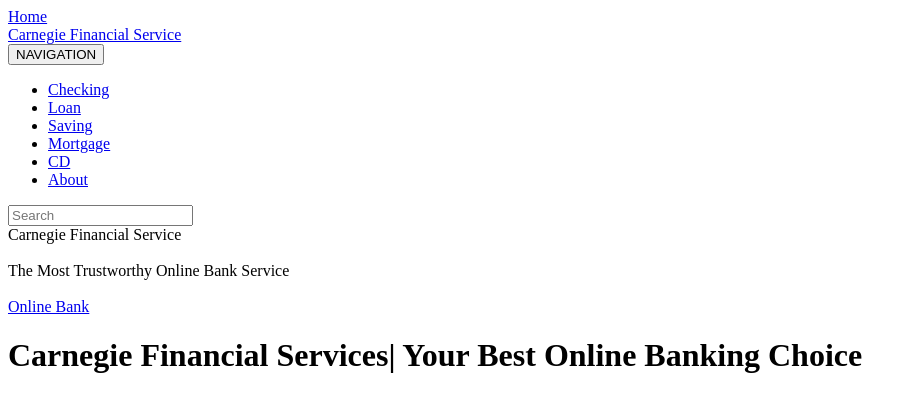
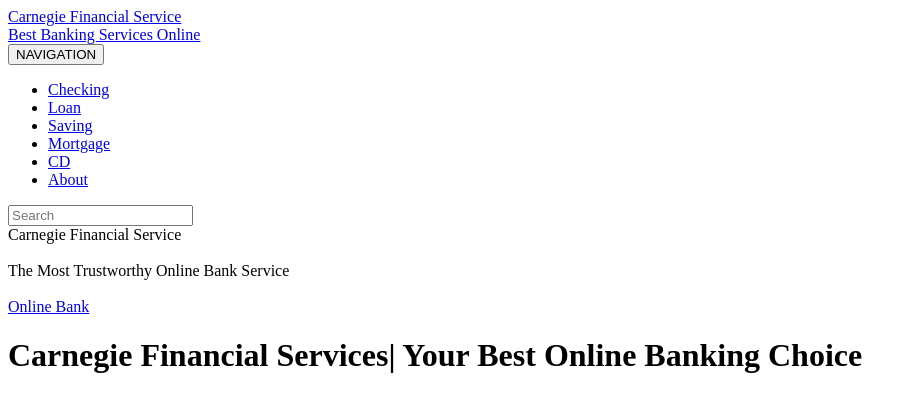
Before and after one commit to TonyTangAndroid/cfs, a PHP site: page / in a window 1280 px wide. Shown: the top 394 px of the page, without its empty margins (0-917 px from the left). Run offline with PHP 8.4, Linux system fonts and the light colour scheme.

Commit message:
modify title

```diff
--- a/about.html
+++ b/about.html
@@ -15,8 +15,8 @@
                 <div class="span12">
 
                     <div id="divLogo" class="pull-left">
-                        <a href="carnegieFinancialService.html" id="divSiteTitle">Home</a><br/>
-                        <a href="carnegieFinancialService.html" id="divTagLine">Carnegie Financial Service</a>
+                        <a href="carnegieFinancialService.html" id="divSiteTitle">Carnegie Financial Service</a><br/>
+                        <a href="carnegieFinancialService.html" id="divTagLine">Best Banking Services Online</a>
                     </div>
 
                     <div id="divMenuRight" class="pull-right">
--- a/carnegieFinancialService.html
+++ b/carnegieFinancialService.html
@@ -17,8 +17,8 @@
                 <div class="span12">
 
                     <div id="divLogo" class="pull-left">
-                        <a href="carnegieFinancialService.html" id="divSiteTitle">Home</a><br/>
-                        <a href="carnegieFinancialService.html" id="divTagLine">Carnegie Financial Service</a>
+                        <a href="carnegieFinancialService.html" id="divSiteTitle">Carnegie Financial Service</a><br/>
+                        <a href="carnegieFinancialService.html" id="divTagLine">Best Banking Services Online</a>
                     </div>
 
                     <div id="divMenuRight" class="pull-right">
--- a/contactUs.html
+++ b/contactUs.html
@@ -17,8 +17,8 @@
                 <div class="span12">
 
                     <div id="divLogo" class="pull-left">
-                        <a href="carnegieFinancialService.html" id="divSiteTitle">Home</a><br/>
-                        <a href="carnegieFinancialService.html" id="divTagLine">Carnegie Financial Service</a>
+                        <a href="carnegieFinancialService.html" id="divSiteTitle">Carnegie Financial Service</a><br/>
+                        <a href="carnegieFinancialService.html" id="divTagLine">Best Banking Services Online</a>
                     </div>
 
                     <div id="divMenuRight" class="pull-right">
--- a/index.html
+++ b/index.html
@@ -17,8 +17,8 @@
                 <div class="span12">
 
                     <div id="divLogo" class="pull-left">
-                        <a href="carnegieFinancialService.html" id="divSiteTitle">Home</a><br/>
-                        <a href="carnegieFinancialService.html" id="divTagLine">Carnegie Financial Service</a>
+                        <a href="carnegieFinancialService.html" id="divSiteTitle">Carnegie Financial Service</a><br/>
+                        <a href="carnegieFinancialService.html" id="divTagLine">Best Banking Services Online</a>
                     </div>
 
                     <div id="divMenuRight" class="pull-right">
--- a/onlineCertificateDeposit.html
+++ b/onlineCertificateDeposit.html
@@ -19,8 +19,8 @@
                 <div class="span12">
 
                     <div id="divLogo" class="pull-left">
-                        <a href="carnegieFinancialService.html" id="divSiteTitle">Home</a><br/>
-                        <a href="carnegieFinancialService.html" id="divTagLine">Carnegie Financial Service</a>
+                        <a href="carnegieFinancialService.html" id="divSiteTitle">Carnegie Financial Service</a><br/>
+                        <a href="carnegieFinancialService.html" id="divTagLine">Best Banking Services Online</a>
                     </div>
 
                     <div id="divMenuRight" class="pull-right">
--- a/onlineChecking.html
+++ b/onlineChecking.html
@@ -20,8 +20,8 @@
                 <div class="span12">
 
                     <div id="divLogo" class="pull-left">
-                        <a href="carnegieFinancialService.html" id="divSiteTitle">Home</a><br/>
-                        <a href="carnegieFinancialService.html" id="divTagLine">Carnegie Financial Service</a>
+                        <a href="carnegieFinancialService.html" id="divSiteTitle">Carnegie Financial Service</a><br/>
+                        <a href="carnegieFinancialService.html" id="divTagLine">Best Banking Services Online</a>
                     </div>
 
                     <div id="divMenuRight" class="pull-right">
--- a/onlineLoan.html
+++ b/onlineLoan.html
@@ -19,8 +19,8 @@
                 <div class="span12">
 
                     <div id="divLogo" class="pull-left">
-                        <a href="carnegieFinancialService.html" id="divSiteTitle">Home</a><br/>
-                        <a href="carnegieFinancialService.html" id="divTagLine">Carnegie Financial Service</a>
+                        <a href="carnegieFinancialService.html" id="divSiteTitle">Carnegie Financial Service</a><br/>
+                        <a href="carnegieFinancialService.html" id="divTagLine">Best Banking Services Online</a>
                     </div>
 
                     <div id="divMenuRight" class="pull-right">
--- a/onlineMortgage.html
+++ b/onlineMortgage.html
@@ -19,8 +19,8 @@
                 <div class="span12">
 
                     <div id="divLogo" class="pull-left">
-                        <a href="carnegieFinancialService.html" id="divSiteTitle">Home</a><br/>
-                        <a href="carnegieFinancialService.html" id="divTagLine">Carnegie Financial Service</a>
+                        <a href="carnegieFinancialService.html" id="divSiteTitle">Carnegie Financial Service</a><br/>
+                        <a href="carnegieFinancialService.html" id="divTagLine">Best Banking Services Online</a>
                     </div>
 
                     <div id="divMenuRight" class="pull-right">
--- a/onlineSaving.html
+++ b/onlineSaving.html
@@ -19,8 +19,8 @@
                 <div class="span12">
 
                     <div id="divLogo" class="pull-left">
-                        <a href="carnegieFinancialService.html" id="divSiteTitle">Home</a><br/>
-                        <a href="carnegieFinancialService.html" id="divTagLine">Carnegie Financial Service</a>
+                        <a href="carnegieFinancialService.html" id="divSiteTitle">Carnegie Financial Service</a><br/>
+                        <a href="carnegieFinancialService.html" id="divTagLine">Best Banking Services Online</a>
                     </div>
 
                     <div id="divMenuRight" class="pull-right">
--- a/siteMap.html
+++ b/siteMap.html
@@ -17,8 +17,8 @@
                 <div class="span12">
 
                     <div id="divLogo" class="pull-left">
-                        <a href="carnegieFinancialService.html" id="divSiteTitle">Home</a><br/>
-                        <a href="carnegieFinancialService.html" id="divTagLine">Carnegie Financial Service</a>
+                        <a href="carnegieFinancialService.html" id="divSiteTitle">Carnegie Financial Service</a><br/>
+                        <a href="carnegieFinancialService.html" id="divTagLine">Best Banking Services Online</a>
                     </div>
 
                     <div id="divMenuRight" class="pull-right">
--- a/styles/custom.css
+++ b/styles/custom.css
@@ -215,7 +215,7 @@
 
 body{background-image: none; background-position: initial initial; background-repeat: initial initial; }
 
-#divLogo{margin-top: 9px; margin-bottom: 0px; margin-left: -3px;}
+#divLogo{margin-top: 9px; margin-bottom: 0px; margin-left: -30px;}
 
 #divSiteTitle{font-family: 'Century Gothic', sans-serif; color: rgb(255, 255, 255); font-size: 28px; text-shadow: none; line-height: 42px; letter-spacing: 2px; text-transform: uppercase; font-weight: normal; font-style: normal;}
 
```
